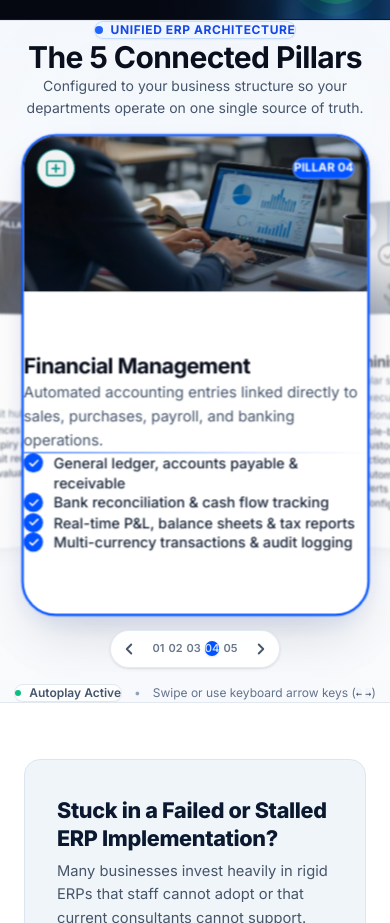
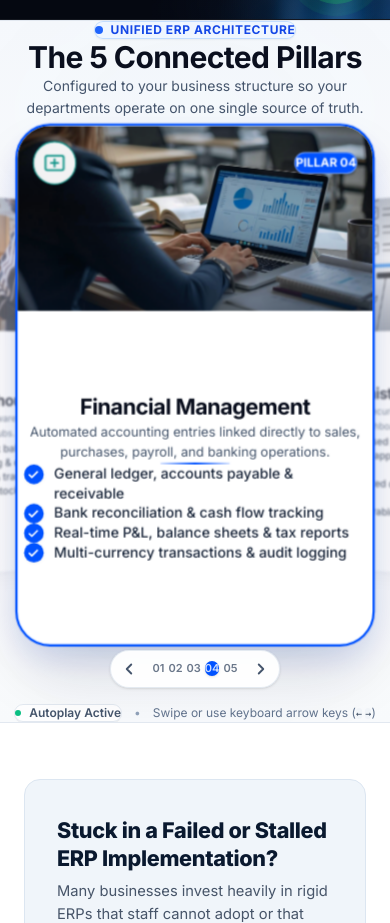
Before and after one commit to Knoweb/Knoweb-site, a Next.js app in the folder knoweb/: page /erp in a window 390 px wide. Shown: the part 824-1747 px from the top of the page. Built offline with nearby package versions, Linux system fonts and the light colour scheme.

Commit message:
Refactor ERP feature cards: increase image size, center-align content, align features, and improve responsive 3D spacing

```diff
--- a/knoweb/src/components/ui/ErpPillarsCoverflow.tsx
+++ b/knoweb/src/components/ui/ErpPillarsCoverflow.tsx
@@ -156,11 +156,19 @@ export default function ErpPillarsCoverflow({
   const [activeIndex, setActiveIndex] = useState(2);
   const [isAutoplayActive, setIsAutoplayActive] = useState(true);
   const [isDragging, setIsDragging] = useState(false);
+  const [windowWidth, setWindowWidth] = useState(1200);
   const containerRef = useRef<HTMLDivElement>(null);
   const dragStartX = useRef<number | null>(null);
   const dragStartY = useRef<number | null>(null);
   const dragMovedRef = useRef<boolean>(false);
   const count = items.length;
+
+  useEffect(() => {
+    const handleResize = () => setWindowWidth(window.innerWidth);
+    handleResize();
+    window.addEventListener('resize', handleResize);
+    return () => window.removeEventListener('resize', handleResize);
+  }, []);
 
   const nextCard = useCallback(() => {
     setActiveIndex((prev) => (prev + 1) % count);
@@ -263,16 +271,17 @@ export default function ErpPillarsCoverflow({
     const absDiff = Math.abs(diff);
 
     // Cylindrical arc mathematics:
-    // Inward Y-axis perspective rotation up to 32 degrees
-    const rotateY = diff * -30;
-    // Horizontal spacing along the perspective arc
-    const translateX = diff * 290;
+    // Inward Y-axis perspective rotation up to 28 degrees
+    const rotateY = diff * -28;
+    // Spacing along the horizontal cylindrical arc, adapted to viewport width to prevent awkward overlap
+    const spacing = windowWidth < 640 ? 260 : windowWidth < 1024 ? 300 : 335;
+    const translateX = diff * spacing;
     // Deep Z-axis recession bending cards into the background cylinder
-    const translateZ = isCenter ? 40 : -absDiff * 125;
-    // Scale down inactive cards smoothly
-    const scale = isCenter ? 1.04 : Math.max(0.76, 1 - absDiff * 0.13);
+    const translateZ = isCenter ? 50 : -absDiff * 130;
+    // Scale down inactive cards smoothly, keeping active center card prominent
+    const scale = isCenter ? 1.05 : Math.max(0.78, 1 - absDiff * 0.13);
     // Smooth opacity falloff
-    const opacity = isCenter ? 1 : Math.max(0.48, 0.88 - absDiff * 0.22);
+    const opacity = isCenter ? 1 : Math.max(0.50, 0.88 - absDiff * 0.22);
     // Depth-of-field blur distortion
     const blur = isCenter ? 0 : absDiff === 1 ? 1.5 : 3.5;
     // Z-index hierarchy
@@ -373,7 +382,7 @@ export default function ErpPillarsCoverflow({
 
         {/* ── 3D Cylindrical Carousel Stage ── */}
         <div
-          className="relative w-full h-[510px] sm:h-[530px] md:h-[550px] flex items-center justify-center pt-1"
+          className="relative w-full h-[530px] sm:h-[555px] md:h-[580px] flex items-center justify-center pt-1"
           style={{
             perspective: '1400px',
             perspectiveOrigin: 'center center',
@@ -422,7 +431,7 @@ export default function ErpPillarsCoverflow({
                     damping: 24,
                     mass: 0.85,
                   }}
-                  className={`absolute top-1/2 -translate-y-1/2 w-[325px] sm:w-[355px] md:w-[380px] h-[450px] sm:h-[465px] rounded-2xl overflow-hidden flex flex-col justify-between transition-shadow duration-300 ${
+                  className={`absolute top-1/2 -translate-y-1/2 w-[330px] sm:w-[360px] md:w-[385px] h-[480px] sm:h-[500px] rounded-2xl overflow-hidden flex flex-col justify-between transition-shadow duration-300 ${
                     isCenter
                       ? 'cursor-default ring-1 ring-blue-500/20'
                       : 'cursor-pointer hover:shadow-lg'
@@ -442,7 +451,7 @@ export default function ErpPillarsCoverflow({
                       : '1px solid rgba(226, 232, 240, 0.95)',
                     // High-fidelity studio drop shadow with inertial pop
                     boxShadow: isCenter
-                      ? '0 25px 50px -12px rgba(15, 23, 42, 0.16), 0 0 0 1px rgba(0, 82, 255, 0.12), 0 8px 24px -4px rgba(0, 82, 255, 0.10)'
+                      ? '0 30px 60px -12px rgba(15, 23, 42, 0.18), 0 0 0 1px rgba(0, 82, 255, 0.15), 0 12px 30px -4px rgba(0, 82, 255, 0.14)'
                       : '0 10px 25px -6px rgba(15, 23, 42, 0.06), 0 2px 6px -1px rgba(15, 23, 42, 0.04)',
                   }}
                 >
@@ -459,8 +468,8 @@ export default function ErpPillarsCoverflow({
                     />
                   )}
 
-                  {/* ── Top Visual Header with High-Resolution Card Graphic ── */}
-                  <div className="relative w-full h-[145px] sm:h-[155px] overflow-hidden bg-slate-100 shrink-0">
+                  {/* ── Top Visual Header with Prominent High-Resolution Card Graphic ── */}
+                  <div className="relative w-full h-[170px] sm:h-[185px] overflow-hidden bg-slate-100 shrink-0">
                     <img
                       src={pillar.image}
                       alt={pillar.title}
@@ -480,10 +489,10 @@ export default function ErpPillarsCoverflow({
                     />
 
                     {/* Top Badges Row Floating Over Image */}
-                    <div className="absolute top-3 left-3 right-3 flex items-center justify-between z-10 pointer-events-none">
+                    <div className="absolute top-3.5 left-3.5 right-3.5 flex items-center justify-between z-10 pointer-events-none">
                       {/* Frosted Glass Pillar Icon */}
                       <div
-                        className="w-9 h-9 rounded-xl flex items-center justify-center backdrop-blur-md shadow-md transition-all duration-300"
+                        className="w-10 h-10 rounded-xl flex items-center justify-center backdrop-blur-md shadow-md transition-all duration-300"
                         style={{
                           background: isCenter ? 'rgba(255, 255, 255, 0.95)' : 'rgba(255, 255, 255, 0.85)',
                           border: isCenter ? `1.5px solid ${pillar.accentColor}` : '1px solid rgba(255, 255, 255, 0.8)',
@@ -495,7 +504,7 @@ export default function ErpPillarsCoverflow({
 
                       {/* Frosted Pillar Tag */}
                       <span
-                        className="text-[11px] font-mono font-bold px-2.5 py-1 rounded-full backdrop-blur-md shadow-md"
+                        className="text-[11px] font-mono font-bold px-3 py-1 rounded-full backdrop-blur-md shadow-md"
                         style={{
                           background: isCenter ? '#0052FF' : 'rgba(15, 23, 42, 0.80)',
                           color: '#FFFFFF',
@@ -507,12 +516,12 @@ export default function ErpPillarsCoverflow({
                     </div>
                   </div>
 
-                  {/* ── Card Body Content (Vertically balanced, crisp typography, zero empty bottom space) ── */}
-                  <div className="px-5 sm:px-6 py-5 flex-1 flex flex-col justify-center relative z-10">
-                    <div>
-                      {/* Pillar Title with Hero Inter font */}
+                  {/* ── Card Body Content (Vertically balanced, center-aligned title & summary, neatly aligned features) ── */}
+                  <div className="px-6 sm:px-7 py-5 sm:py-6 flex-1 flex flex-col justify-center items-center text-center relative z-10">
+                    <div className="w-full flex flex-col items-center">
+                      {/* Pillar Title with Hero Inter font - Centered */}
                       <h3
-                        className="text-xl sm:text-[22px] font-extrabold text-[#0A192F] tracking-tight leading-snug mb-2"
+                        className="text-xl sm:text-[22px] font-extrabold text-[#0A192F] tracking-tight leading-snug mb-2 text-center"
                         style={{
                           fontFamily: "'Inter', -apple-system, BlinkMacSystemFont, 'Segoe UI', Roboto, sans-serif",
                           letterSpacing: '-0.025em',
@@ -521,27 +530,27 @@ export default function ErpPillarsCoverflow({
                         {pillar.title}
                       </h3>
 
-                      {/* Summary with high legibility */}
-                      <p className="text-slate-600 text-sm sm:text-[14px] leading-relaxed mb-3">
+                      {/* Summary with high legibility - Centered */}
+                      <p className="text-slate-600 text-xs sm:text-[13.5px] leading-relaxed mb-3 text-center max-w-[320px] mx-auto">
                         {pillar.summary}
                       </p>
 
-                      {/* Clean Divider */}
+                      {/* Clean Centered Accent Divider */}
                       <div
-                        className="w-full h-px mb-3 transition-colors duration-300"
+                        className="h-[2px] w-16 mb-3.5 mx-auto rounded-full transition-all duration-300"
                         style={{
                           background: isCenter
-                            ? 'linear-gradient(90deg, #0052FF 0%, rgba(0, 82, 255, 0.15) 75%, transparent 100%)'
+                            ? 'linear-gradient(90deg, rgba(0, 82, 255, 0.15) 0%, #0052FF 50%, rgba(0, 82, 255, 0.15) 100%)'
                             : '#E2E8F0',
                         }}
                       />
 
-                      {/* Bullet Points with Crisp Vector SVG Checkmark Icons */}
-                      <ul className="space-y-2.5">
+                      {/* Bullet Points with Crisp Vector SVG Checkmark Icons - Neatly aligned block */}
+                      <ul className="w-full max-w-[315px] sm:max-w-[325px] mx-auto space-y-2.5 text-left">
                         {pillar.points.map((point, idx) => (
                           <li
                             key={idx}
-                            className="flex items-start gap-2.5 text-[13.5px] sm:text-[14px] text-slate-800 font-medium"
+                            className="flex items-start gap-2.5 text-[13px] sm:text-[13.5px] text-slate-800 font-medium"
                           >
                             <span
                               className={`mt-0.5 w-[18px] h-[18px] rounded-full flex items-center justify-center shrink-0 transition-colors shadow-2xs ${
```
